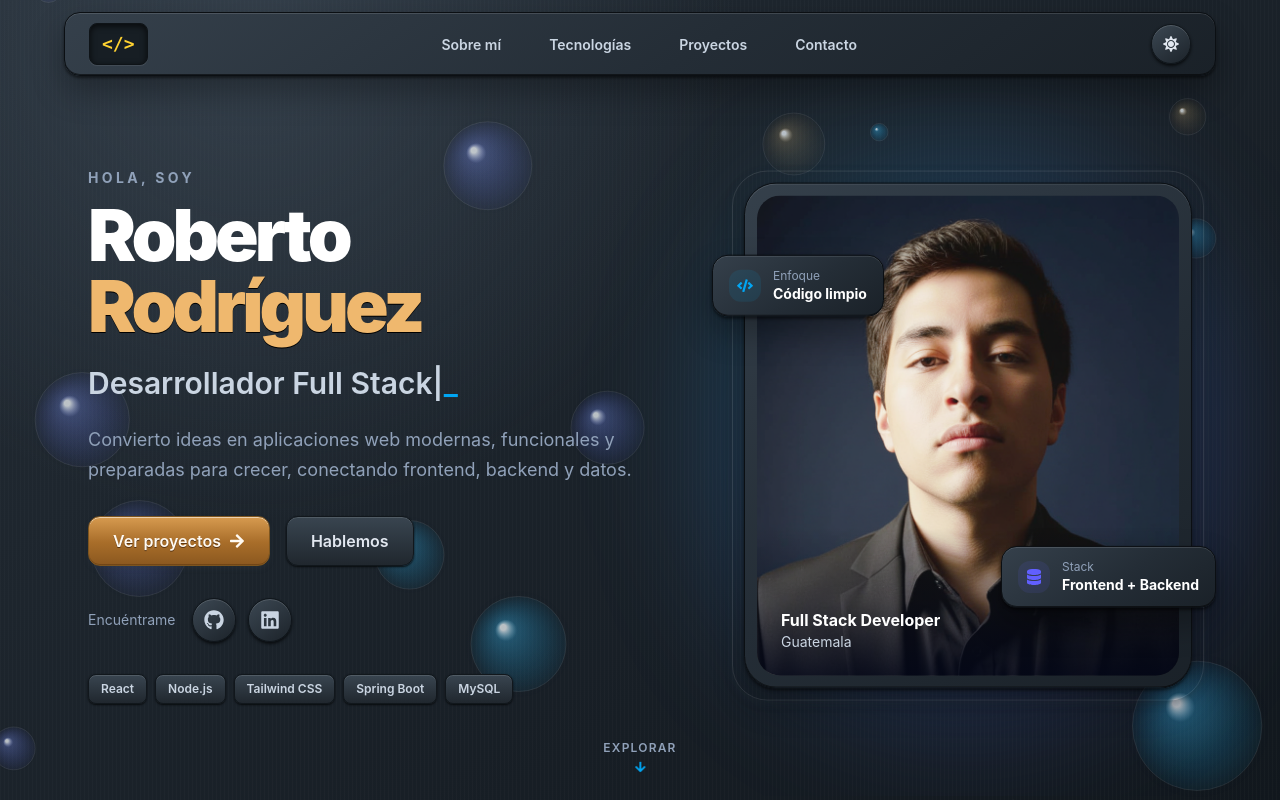
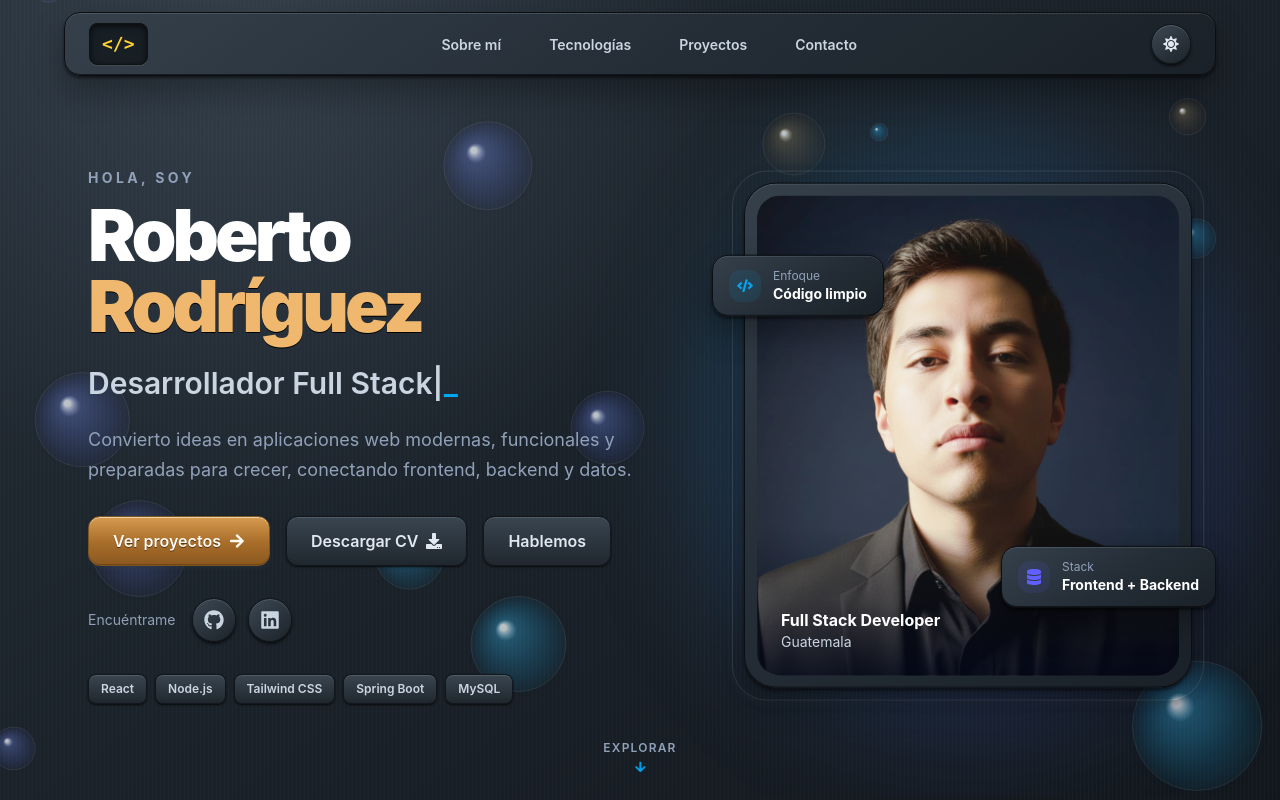
Before and after one commit to rrodriguez-2023342/Portafolio, a React (Vite) app in the folder portfolio/: page / in a window 1280 px wide. Shown: the top 800 px of the page. Built offline with nearby package versions, Linux system fonts and the light colour scheme.

Commit message:
feat: Se agrego el CV al portafolio junto con el boton para descargarlo

```diff
--- a/portfolio/src/sections/Hero/Hero.jsx
+++ b/portfolio/src/sections/Hero/Hero.jsx
@@ -5,6 +5,7 @@ import {
     FaArrowRight,
     FaCode,
     FaDatabase,
+    FaDownload,
     FaGithub,
     FaLinkedin,
 } from 'react-icons/fa'
@@ -68,6 +69,15 @@ export const Hero = () => {
                             Ver proyectos
                             <FaArrowRight className="transition-transform group-hover:translate-x-1" />
                         </Link>
+
+                        <a
+                            href="/cv/Curr%C3%ADculum%20Vitae%20Roberto%20Rodr%C3%ADguez.pdf"
+                            download="CV Roberto Rodríguez.pdf"
+                            className="skeuo-chip group inline-flex w-full items-center justify-center gap-2 rounded-xl px-6 py-3 font-semibold text-slate-700 hover:text-amber-800 dark:text-slate-200 dark:hover:text-amber-300 min-[420px]:w-auto"
+                        >
+                            Descargar CV
+                            <FaDownload className="transition-transform group-hover:translate-y-0.5" />
+                        </a>
 
                         <Link
                             to="contact"
```
Also changed, not shown: 1 other file (tests, documents, lock files or other folders).
